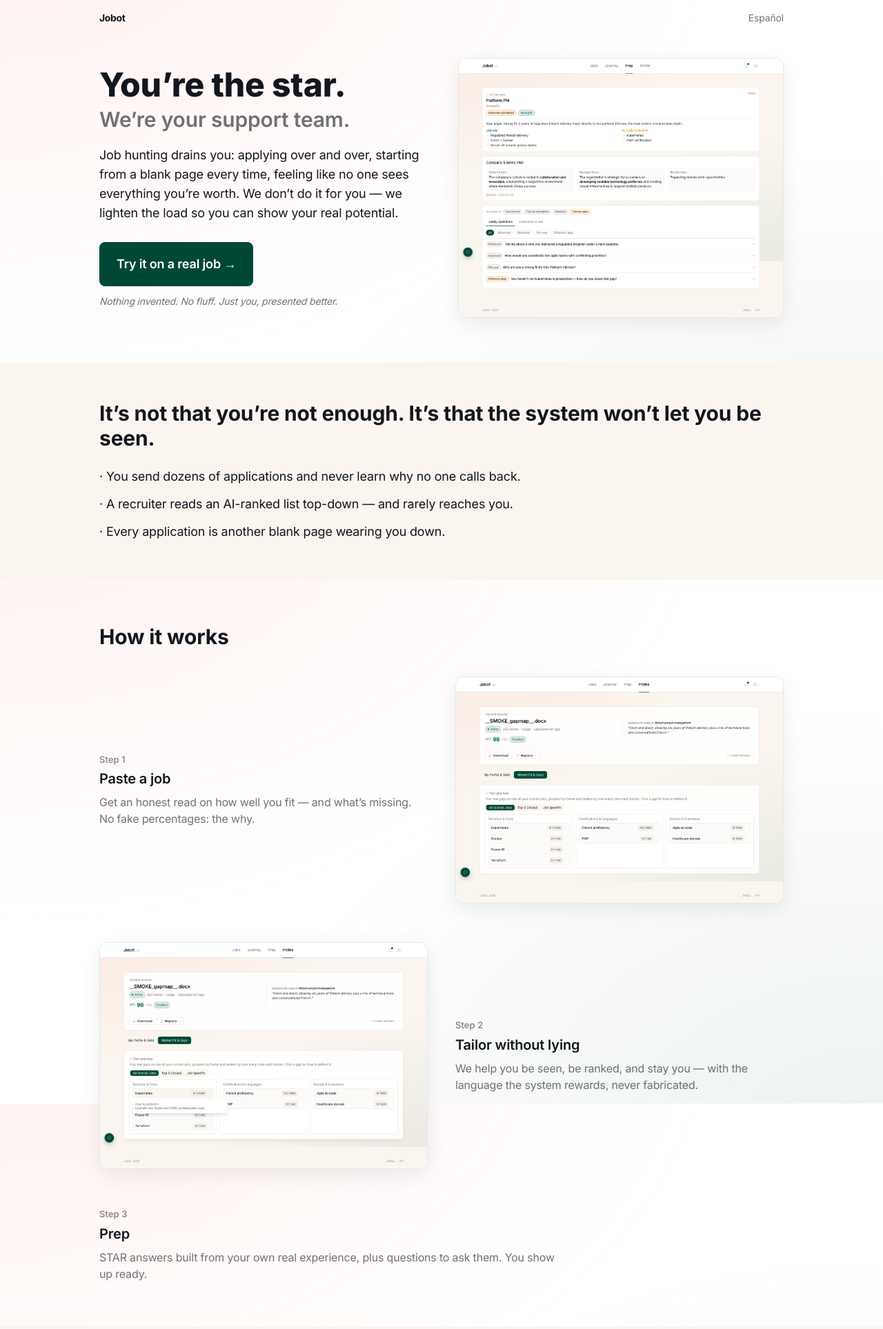
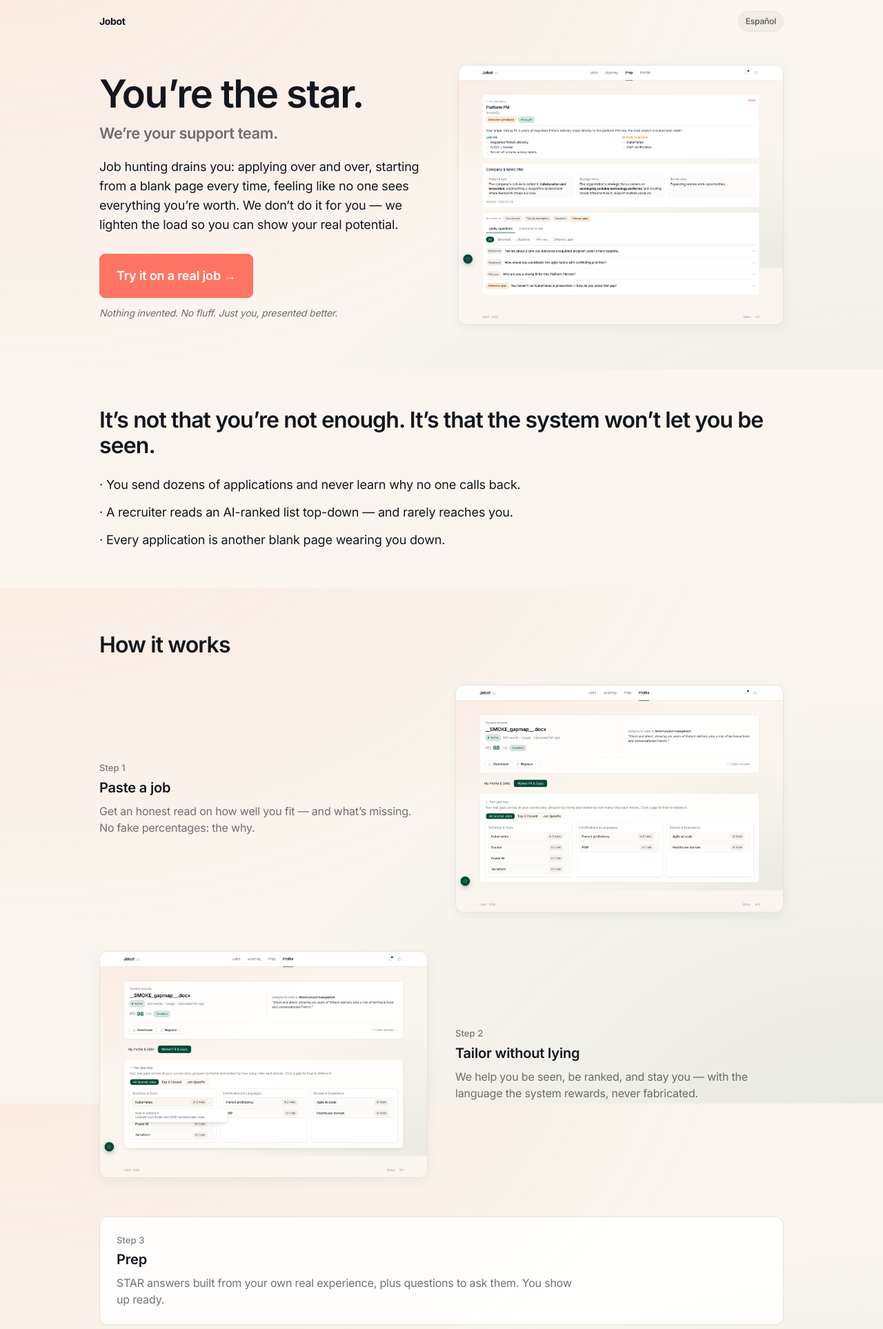
Before and after one commit to Edu126/jobot, a Python web app: template ui_web/templates/pages/welcome.html in a window 1280 px wide. Shown: the top 1927 px of the page at 69% size. Run offline with Jinja, Linux system fonts and the light colour scheme; the template is opened without the code that fills it, so the values that code supplies are empty; some libraries are stand-ins or nearby versions.

Commit message:
fix(welcome): apply UI/UX review — salmon CTA, warm wash, type tokens (REQ-027)
- CTAs btn-primary → btn-accent (salmon = focal point per design system)
- drop bg-base-100 so app.css radial-gradient warmth shows
- headings use text-display/text-title tokens (not ad-hoc sizes/weights)
- .shot uses system border/radius/shadow tokens; step 3 as card-quiet;
  lang toggle as pill; founder blockquote salmon rule

Co-Authored-By: Claude Opus 4.8 <noreply@anthropic.com>

```diff
--- a/ui_web/templates/pages/welcome.html
+++ b/ui_web/templates/pages/welcome.html
@@ -19,15 +19,15 @@
   <style>
     body { font-family: 'Inter', system-ui, sans-serif; }
     .wrap { max-width: 1040px; }        /* web-first: wide desktop workspace */
-    .shot { border: 1px solid #e5e7eb; border-radius: 12px; box-shadow: 0 8px 30px rgba(0,0,0,.08); }
+    .shot { border: 1px solid oklch(var(--b3)); border-radius: var(--rounded-box); box-shadow: 0 4px 16px oklch(var(--p) / 0.06); }
   </style>
 </head>
-<body class="bg-base-100 text-base-content">
+<body class="text-base-content">
 
   {# lang toggle — top-right #}
   <div class="wrap mx-auto px-6 pt-4 flex justify-between items-center text-sm">
     <span class="font-bold tracking-tight">Jobot</span>
-    <a class="link link-hover text-body-muted" href="/welcome?lang={{ 'en' if es else 'es' }}">
+    <a class="pill" href="/welcome?lang={{ 'en' if es else 'es' }}">
       {{ 'English' if es else 'Español' }}
     </a>
   </div>
@@ -35,10 +35,10 @@
   {# ── 1 · HERO ── #}
   <header class="wrap mx-auto px-6 pt-12 pb-16 md:grid md:grid-cols-2 md:gap-12 md:items-center">
     <div>
-      <h1 class="text-4xl md:text-5xl font-extrabold leading-tight">
+      <h1 class="text-display leading-tight" style="font-size:clamp(2.5rem,5vw,3.5rem)">
         {{ 'La estrella eres tú.' if es else 'You’re the star.' }}
       </h1>
-      <h2 class="text-2xl md:text-3xl font-semibold text-body-muted mt-2">
+      <h2 class="text-title text-body-muted mt-2">
         {{ 'Nosotros somos tu equipo de soporte.' if es else 'We’re your support team.' }}
       </h2>
       <p class="text-lg mt-5 max-w-xl">
@@ -52,7 +52,7 @@
           for you — we lighten the load so you can show your real potential.
         {% endif %}
       </p>
-      <a href="/" class="btn btn-primary btn-lg mt-7">
+      <a href="/" class="btn btn-accent btn-lg mt-7">
         {{ 'Probar con una vacante real' if es else 'Try it on a real job' }} →
       </a>
       <p class="text-sm text-body-muted mt-3 italic">
@@ -69,7 +69,7 @@
   {# ── 2 · PROBLEM ── #}
   <section class="bg-base-200">
     <div class="wrap mx-auto px-6 py-14">
-      <h2 class="text-2xl md:text-3xl font-bold">
+      <h2 class="text-display">
         {{ 'No es que no seas suficiente. Es que el sistema no te deja verte.'
            if es else 'It’s not that you’re not enough. It’s that the system won’t let you be seen.' }}
       </h2>
@@ -89,7 +89,7 @@
 
   {# ── 3 · HOW IT WORKS (3 steps) ── #}
   <section class="wrap mx-auto px-6 py-16">
-    <h2 class="text-2xl md:text-3xl font-bold mb-10">
+    <h2 class="text-display mb-10">
       {{ 'Cómo funciona' if es else 'How it works' }}
     </h2>
     <div class="space-y-14">
@@ -120,7 +120,7 @@
         </div>
       </div>
 
-      <div>
+      <div class="card-quiet p-6">
         <div class="text-label">{{ 'Paso 3' if es else 'Step 3' }}</div>
         <h3 class="text-xl font-semibold mt-1">{{ 'Prepárate' if es else 'Prep' }}</h3>
         <p class="mt-2 text-body-muted max-w-2xl">
@@ -135,7 +135,7 @@
   {# ── 4 · WHAT JOBOT REFUSES TO DO ── #}
   <section class="bg-base-200">
     <div class="wrap mx-auto px-6 py-14">
-      <h2 class="text-2xl md:text-3xl font-bold">
+      <h2 class="text-display">
         {{ 'Lo que jobot NO hace' if es else 'What jobot refuses to do' }}
       </h2>
       <ul class="mt-6 space-y-3 text-lg max-w-2xl">
@@ -154,7 +154,7 @@
 
   {# ── 5 · MANUAL (accordions) ── #}
   <section class="wrap mx-auto px-6 py-16">
-    <h2 class="text-2xl md:text-3xl font-bold mb-6">
+    <h2 class="text-display mb-6">
       {{ '¿Cómo se usa?' if es else 'How to use it' }}
     </h2>
     <div class="space-y-2 max-w-3xl">
@@ -182,14 +182,14 @@
   {# ── 6 · CTA + founder note ── #}
   <section class="bg-base-200">
     <div class="wrap mx-auto px-6 py-16 text-center">
-      <h2 class="text-2xl md:text-3xl font-bold">
+      <h2 class="text-display">
         {{ 'Pruébalo con una vacante que de verdad te interese.'
            if es else 'Try it on a job you actually want.' }}
       </h2>
-      <a href="/" class="btn btn-primary btn-lg mt-6">
+      <a href="/" class="btn btn-accent btn-lg mt-6">
         {{ 'Empezar ahora' if es else 'Start now' }} →
       </a>
-      <blockquote class="mt-10 max-w-xl mx-auto text-body-muted italic border-l-2 border-base-300 pl-4 text-left">
+      <blockquote class="mt-10 max-w-xl mx-auto text-body-muted italic border-l-2 pl-4 text-left" style="border-color: oklch(var(--a) / 0.4)">
         {% if es %}
           <p class="text-xs uppercase tracking-wide not-italic mb-1">De Eduardo, quien construye jobot</p>
           “Lo he construido con 4 personas. Tú eres de las primeras 10 en probarlo de verdad.
```
